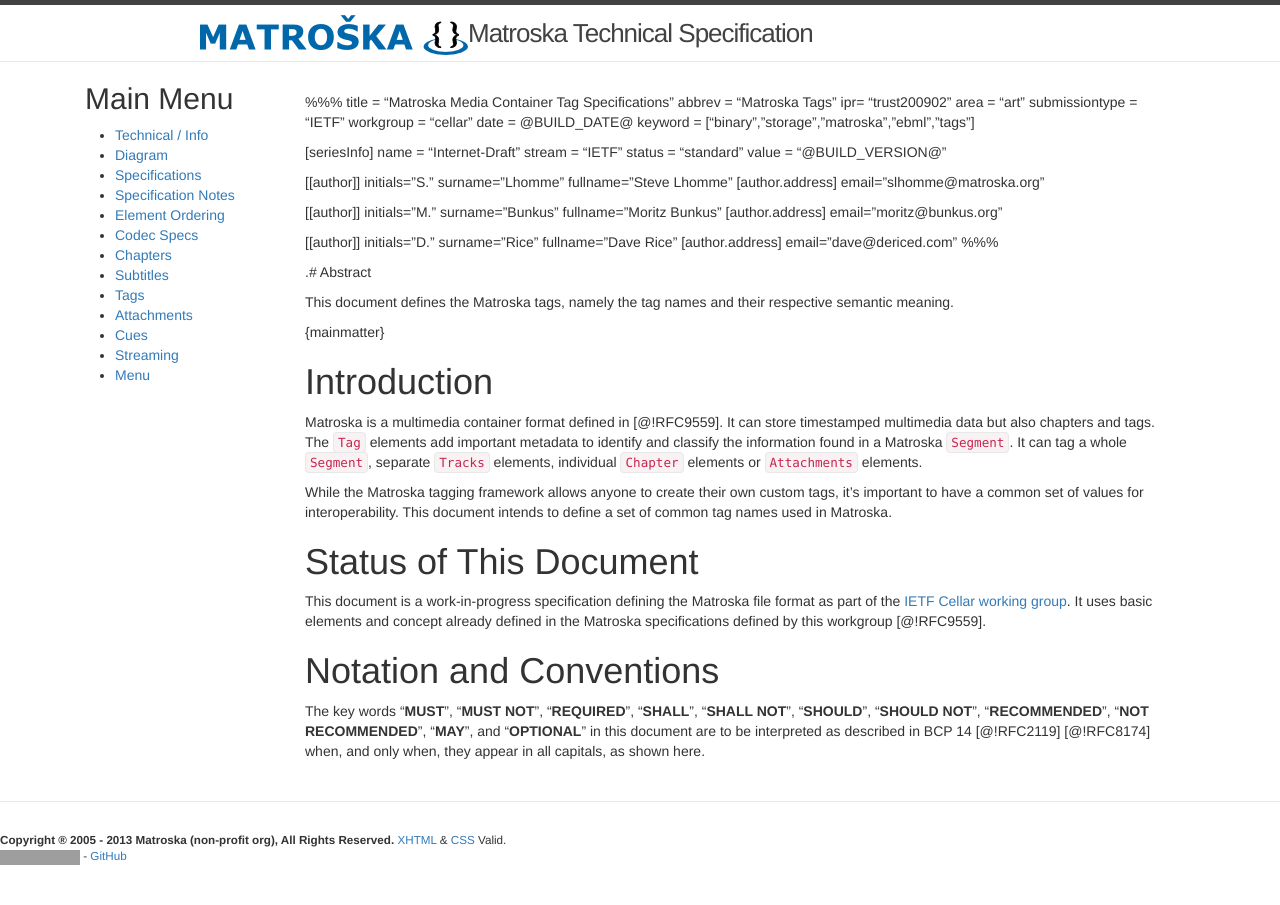
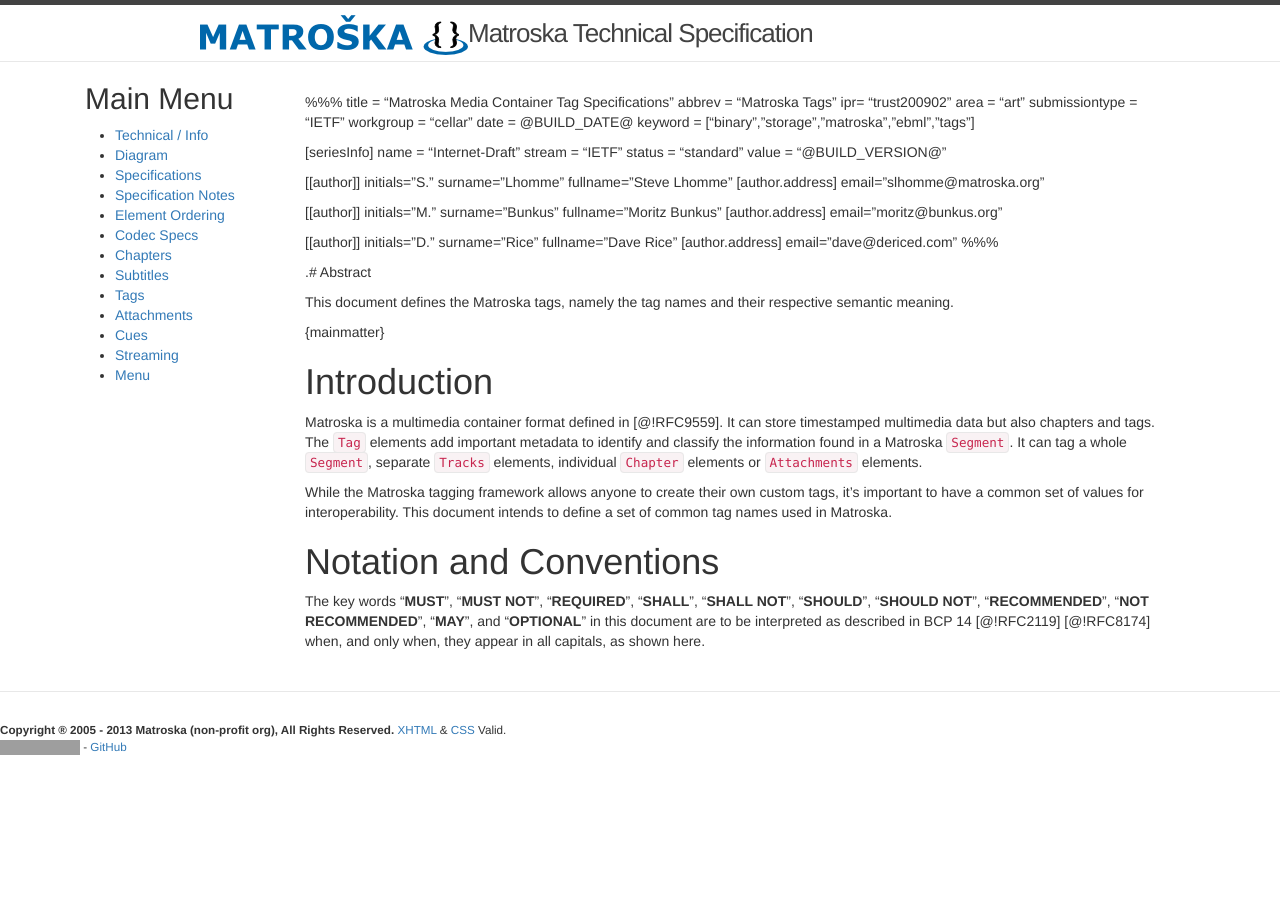
Before and after one commit to ietf-wg-cellar/matroska-specification, a Jekyll site: the page built from index_tags.md, in a window 1280 px wide. Built offline with Jekyll 4.4.1, drawn with Linux system fonts in a browser that asks for light colours; our own code applies the rules of GitHub Pages for plain Markdown files; grey boxes are pictures that could not be loaded.

Commit message:
Remove tags Status Of This Document section
The IETF status doesn't matter. The document is found at the IETF anyway.
We already describe the goal of the document in the Introdution.

And the EBML RFC doesn't has a status either. The Matroska document has one
because it deals with versions of Matroska.

```diff
--- a/index_tags.md
+++ b/index_tags.md
@@ -51,12 +51,6 @@
 While the Matroska tagging framework allows anyone to create their own custom tags, it's important to have a common
 set of values for interoperability. This document intends to define a set of common tag names used in Matroska.
 
-# Status of This Document
-
-This document is a work-in-progress specification defining the Matroska file format as part
-of the [IETF Cellar working group](https://datatracker.ietf.org/wg/cellar/charter/).
-It uses basic elements and concept already defined in the Matroska specifications defined by this workgroup [@!RFC9559].
-
 # Notation and Conventions
 
 The key words "**MUST**", "**MUST NOT**",
```
